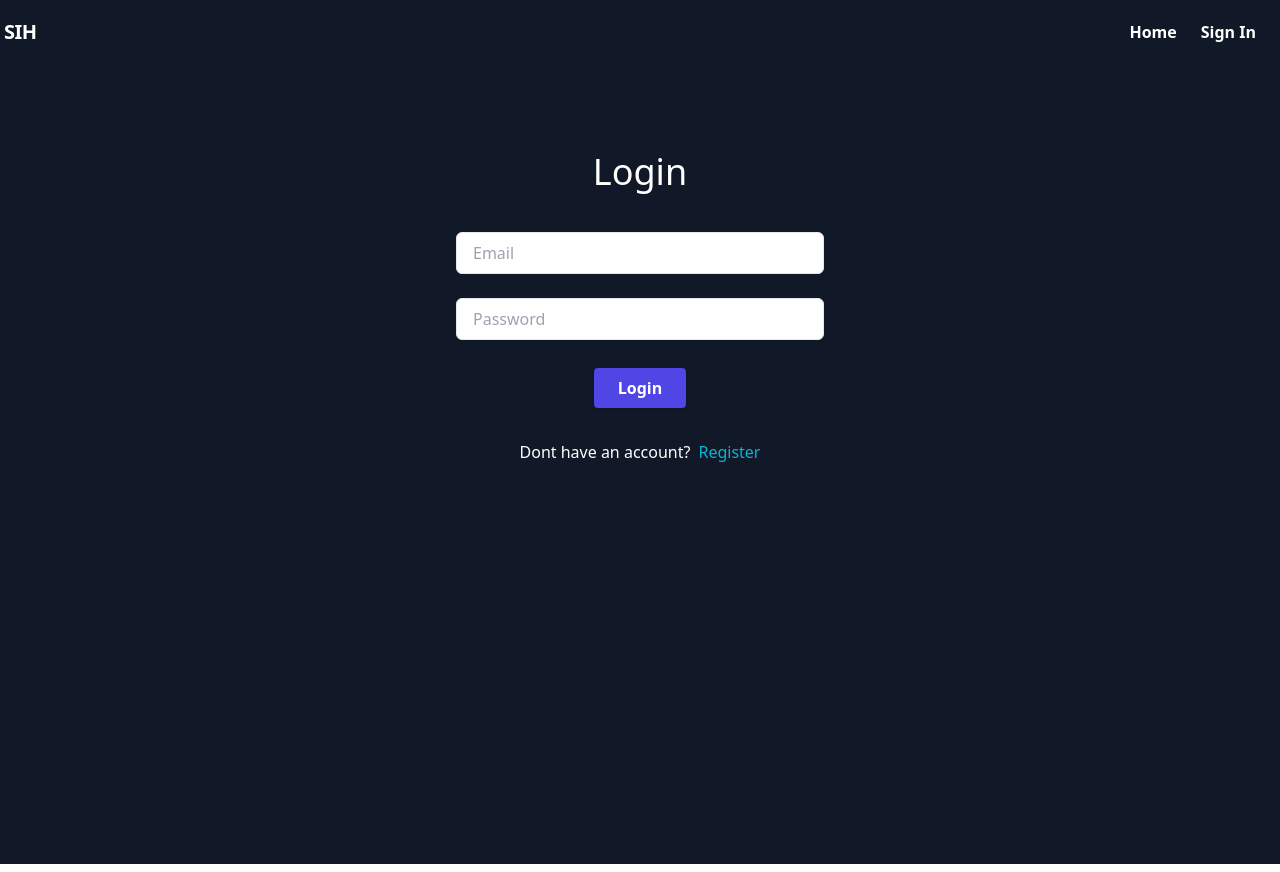
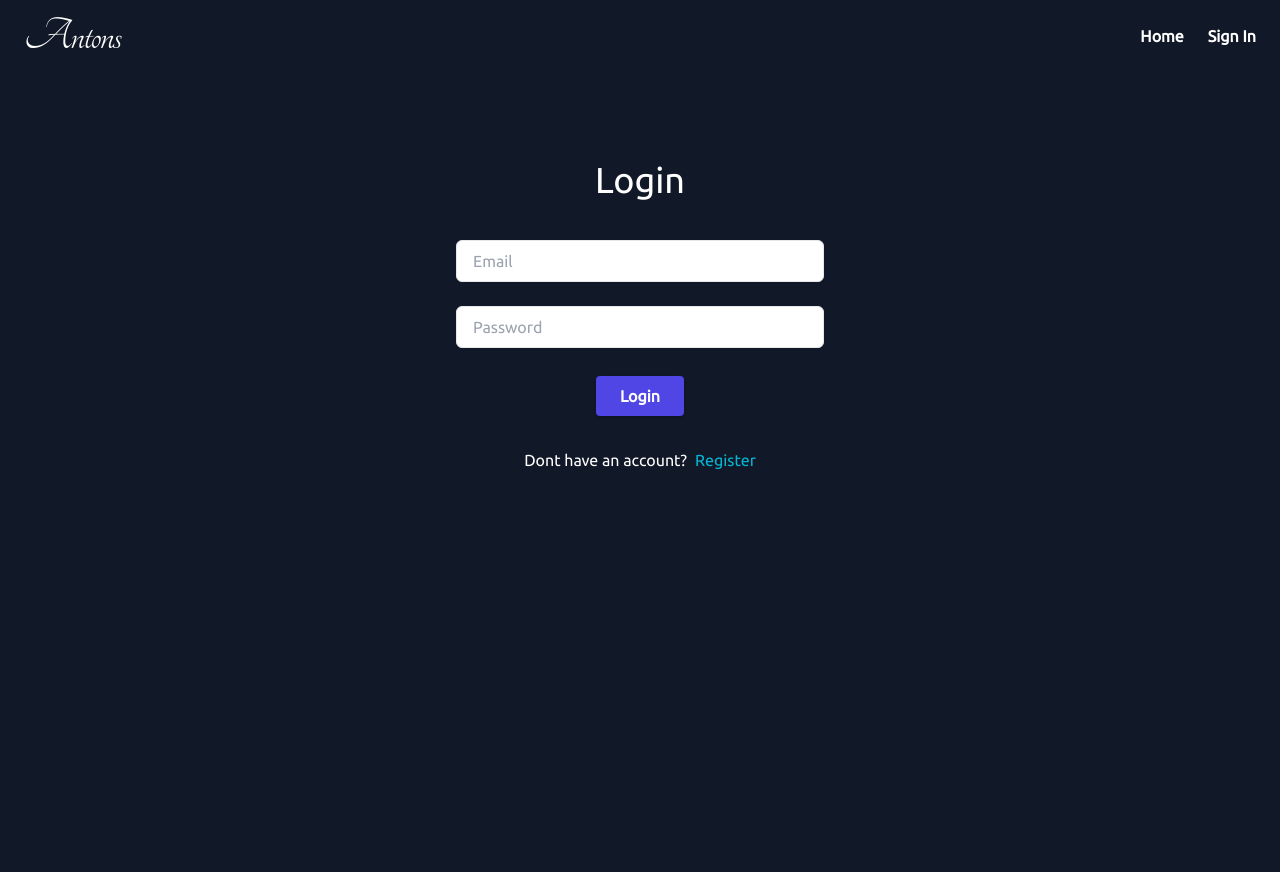
Before and after one commit to Antons-SIH/Antons-Client-React, a React (Create React App) app: page /auth/login in a window 1280 px wide. Built offline with nearby package versions, Linux system fonts and the light colour scheme.

Commit message:
font change

```diff
--- a/src/components/Document/UploadAadhar.js
+++ b/src/components/Document/UploadAadhar.js
@@ -38,6 +38,7 @@ const img = {
 
 const UploadAadhar = (props) => {
   const [file, setFile] = useState();
+  const [error, setError] = useState();
   const [fileNames, setFileNames] = useState([]);
   const [uploadStatus, setUploadStatus] = useState("");
   const [loading, setLoading] = useState(false);
@@ -48,18 +49,23 @@ const UploadAadhar = (props) => {
   };
 
   const handleUpload = async (e) => {
-    setLoading(true);
     const formData = new FormData();
     formData.append("file", file);
-    console.log(file.path)
+    console.log(file.path);
     formData.append("email", props.userData.email);
+    if (file) {
+      setLoading(true);
       try {
         const res = await Requests.uploadAadhar(formData);
         setUploadStatus(res.data.data);
         setLoading(false);
       } catch (ex) {
+        console.log(ex);
         setLoading(false);
-      console.log(ex);
+      }
+    } else {
+      setError("Please Upload Relevant file");
+      setLoading(false);
     }
     setLoading(false);
   };
@@ -109,7 +115,7 @@ const UploadAadhar = (props) => {
         </ul>
       </div>
       <button
-        className="shadow bg-indigo-600 hover:bg-indigo-400 focus:shadow-outline focus:outline-none text-white font-bold py-2 px-6 rounded"
+        className="shadow bg-blue-500 hover:bg-blue-400 focus:shadow-outline focus:outline-none text-white font-bold py-2 px-6 rounded"
         type="button"
         onClick={handleUpload}
         disabled={loading ? true : false}
@@ -117,6 +123,7 @@ const UploadAadhar = (props) => {
         {loading ? <>Uploading..</> : "Upload"}
       </button>
       <div>
+        {error}
         {!uploadStatus ? (
           ""
         ) : (
@@ -126,11 +133,8 @@ const UploadAadhar = (props) => {
           </>
         )}
         <div className="py-5">
-        <Link to="/user/capture/aadhar"  >
-        <button
-          className="bg-blue-500 hover:bg-blue-700 text-white font-bold py-2 px-4 rounded"
-
-        >
+          <Link to="/user/capture/aadhar">
+            <button className="bg-blue-500 hover:bg-blue-400 text-white font-bold py-2 px-4 rounded">
               Take a Photo
             </button>
           </Link>
--- a/src/components/NavBar/NavBar.js
+++ b/src/components/NavBar/NavBar.js
@@ -12,7 +12,9 @@ const NavBar = (props) => {
     <div>
       <nav className="nav flex flex-wrap items-center justify-between px-1 ">
         <div className="flex flex-no-shrink items-center mr-6 py-3 text-grey-darkest">
-          <span className="font-semibold text-xl tracking-tight">SIH</span>
+          <span className="anton-logo text-5xl tracking-tight px-5">
+            Antons
+          </span>
         </div>
         <input className="menu-btn hidden " type="checkbox" id="menu-btn" />
         <label
--- a/src/components/Processing/Processing.js
+++ b/src/components/Processing/Processing.js
@@ -108,7 +108,7 @@ const Processing = (props) => {
         <>
           <Link
             to="/user/profile"
-            className="text-indigo-100 hover:text-indigo-500"
+            className="text-blue-300 hover:text-blue-500"
           >
             View
           </Link>
--- a/src/pages/home/index.js
+++ b/src/pages/home/index.js
@@ -42,7 +42,7 @@ const LandingPage = (props) => {
                   <p className="mt-4 text-lg text-gray-300">
                     <Link to="/auth/login">
                       <button
-                        className="shadow bg-indigo-600 hover:bg-indigo-400 focus:shadow-outline focus:outline-none text-white font-bold py-2 px-6 rounded"
+                        className="shadow bg-blue-500 hover:bg-blue-400 focus:shadow-outline focus:outline-none text-white font-bold py-2 px-6 rounded"
                         type="submit"
                       >
                         Login
--- a/src/pages/user/upload.js
+++ b/src/pages/user/upload.js
@@ -76,7 +76,7 @@ const Upload = (props) => {
                     <td className="px-5 py-5   bg-gray-800  text-right">
                       <Link to="/user/upload/aadhar">
                         <button
-                          className="shadow bg-indigo-600 hover:bg-indigo-400 focus:shadow-outline focus:outline-none text-white font-bold py-2 px-6 rounded"
+                          className="shadow bg-blue-500 hover:bg-blue-400 focus:shadow-outline focus:outline-none text-white font-bold py-2 px-6 rounded"
                           type="submit"
                         >
                           Upload
@@ -128,7 +128,7 @@ const Upload = (props) => {
                     <td className="px-5 py-5   bg-gray-800  text-right">
                       <Link to="/user/upload/pan">
                         <button
-                          className="shadow bg-indigo-600 hover:bg-indigo-400 focus:shadow-outline focus:outline-none text-white font-bold py-2 px-6 rounded"
+                          className="shadow bg-blue-500 hover:bg-blue-400 focus:shadow-outline focus:outline-none text-white font-bold py-2 px-6 rounded"
                           type="submit"
                         >
                           Upload
--- a/src/styles/App.css
+++ b/src/styles/App.css
@@ -1,4 +1,58 @@
+@import url("https://fonts.googleapis.com/css2?family=Montserrat&family=Roboto&family=Tangerine&family=Ubuntu:wght@300;400&display=swap");
+* {
+  font-family: "Ubuntu", sans-serif;
+}
+.anton-logo {
+  font-family: "Tangerine", cursive;
+}
+
+::-webkit-scrollbar {
+  width: 7px;
+}
+
+::-webkit-scrollbar-track {
+  background: #2c2c2c;
+}
+
+::-webkit-scrollbar-thumb {
+  background: rgba(201, 201, 201, 0.959);
+  border-radius: 12px;
+}
+
+::-webkit-scrollbar-thumb:hover {
+  background: rgba(238, 238, 238, 0.911);
+  border-radius: 12px;
+}
+
+ul li a {
+  display: block;
+  padding: 10px 15px;
+  position: relative;
+}
+
+ul li a:after {
+  content: "";
+  position: absolute;
+  bottom: 0;
+  left: 0;
+  width: 100%;
+  height: 2px;
+  background-color: #afaeae;
+  transform: scaleX(0);
+  transition: all 0.5s;
+  transform-origin: left;
+}
+
+ul li a:hover:after,
+ul li a:hover:before {
+  transform: scaleX(1);
+}
+
 @media (max-width: 767px) {
+  ul li a:after {
+    width: 30%;
+  }
+
   .navicon {
     width: 1.125em;
     height: 0.125em;
```
Also changed, not shown: 1 other file (tests, documents, lock files or other folders). Lines whose indentation alone changed are shown as unchanged.
